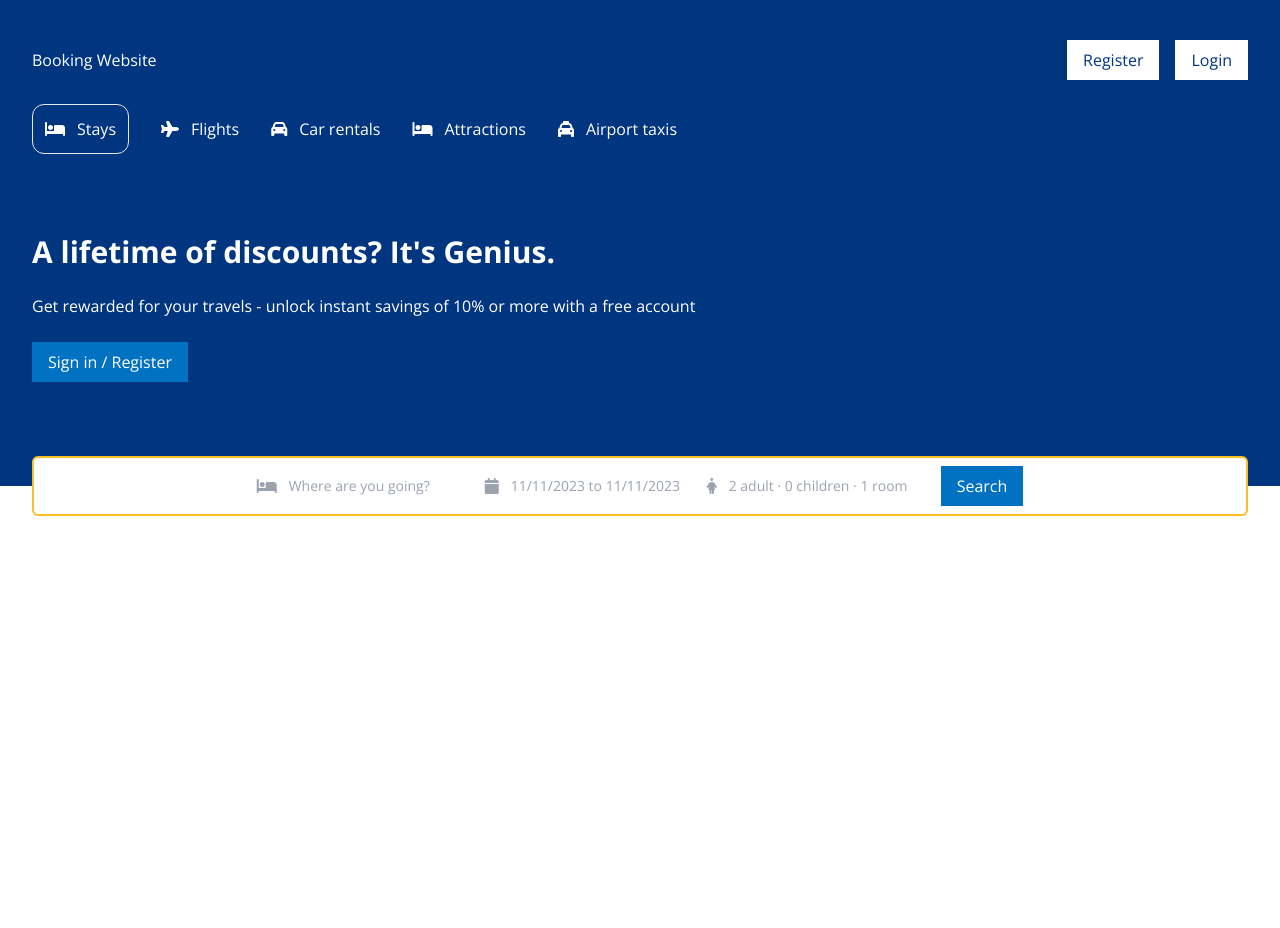
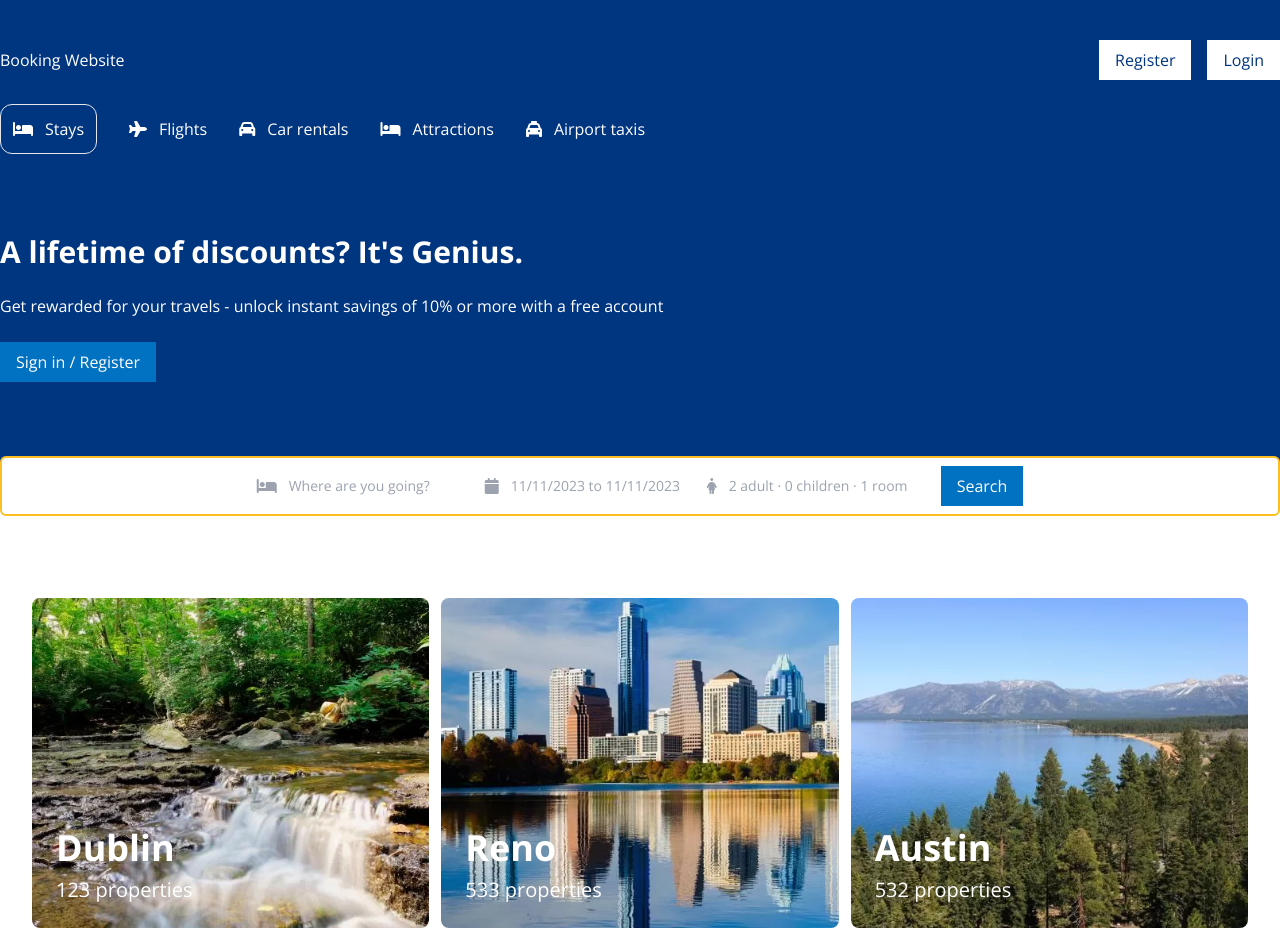
Before and after one commit to NDK1195/Assignment_1-RJS301x_1.0, a React (Vite) app: page / in a window 1280 px wide. Before the commit the page ends 800 px from the top, so only its background shows below. Built offline with nearby package versions, Linux system fonts and the light colour scheme.

Commit message:
Add city list, update container

```diff
--- a/src/pages/home/Home.jsx
+++ b/src/pages/home/Home.jsx
@@ -1,11 +1,17 @@
-import Header from './components/Header';
-import Navbar from './components/Navbar';
+import CityList from "./components/CityList";
+import Header from "./components/Header";
+import Navbar from "./components/Navbar";
 
 const Home = () => {
   return (
     <>
-      <Navbar />
-      <Header />
+      <section className="bg-color-#003580">
+        <Navbar />
+        <Header />
+      </section>
+      <section>
+        <CityList />
+      </section>
     </>
   );
 };
--- /dev/null
+++ b/src/pages/home/components/City.jsx
@@ -0,0 +1,11 @@
+export default function City({ name, subText, image }) {
+  return (
+    <div
+      className="flex h-[330px] w-full flex-col justify-end rounded-lg bg-cover bg-center bg-no-repeat p-6 text-white"
+      style={{ backgroundImage: `url(${image})` }}
+    >
+      <h3 className="text-4xl font-bold">{name}</h3>
+      <p className="mt-2 text-xl">{subText}</p>
+    </div>
+  );
+}
--- /dev/null
+++ b/src/pages/home/components/CityList.jsx
@@ -0,0 +1,12 @@
+import cities from "../../../../data/city.json";
+import City from "./City";
+
+export default function CityList() {
+  return (
+    <div className="container mx-auto mt-28 flex w-[calc(100%-64px)] flex-col items-center justify-between gap-3 md:flex-row ">
+      {cities.map((city) => (
+        <City key={city.name} {...city} />
+      ))}
+    </div>
+  );
+}
--- a/src/pages/home/components/Header.jsx
+++ b/src/pages/home/components/Header.jsx
@@ -3,7 +3,7 @@ import Input from "../../../utilities/Input";
 
 export default function Header() {
   return (
-    <header className="relative flex flex-col gap-6 bg-color-#003580 px-8 py-10 text-white">
+    <header className="container relative mx-auto flex flex-col gap-6 px-4 py-10 text-white lg:px-0">
       <h2 className="text-3xl font-bold">
         A lifetime of discounts? It&apos;s Genius.
       </h2>
@@ -14,7 +14,7 @@ export default function Header() {
       <Button className="mb-16 w-fit bg-[#0171c2] hover:bg-white hover:text-color-#003580">
         Sign in / Register
       </Button>
-      <div className="absolute bottom-0 left-0 flex w-[calc(100%-64px)] translate-x-[32px] translate-y-1/2 flex-col gap-4 rounded-md border-2 border-amber-400 bg-white p-2 md:flex-row md:items-center md:justify-center">
+      <div className="absolute bottom-0 left-0 flex w-[calc(100%-32px)] translate-x-[16px] translate-y-1/2 flex-col gap-4 rounded-md border-2 border-amber-400 bg-white p-2 md:flex-row md:items-center md:justify-center lg:w-full lg:translate-x-0">
         <form action="" className="flex flex-col items-center md:flex-row">
           <Input placeholder="Where are you going?" icon="fa-bed" />
           <Input placeholder="11/11/2023 to 11/11/2023" icon="fa-calendar" />
--- a/src/pages/home/components/NavBar.jsx
+++ b/src/pages/home/components/NavBar.jsx
@@ -19,7 +19,7 @@ export default function Navbar() {
   }
 
   return (
-    <nav className="bg-color-#003580 px-8 py-10">
+    <nav className="container mx-auto px-4 py-10 lg:px-0">
       <div className="mb-6 flex items-center justify-between text-white">
         <h1>Booking Website</h1>
         <div className="flex gap-4">
--- /dev/null
+++ b/src/pages/home/components/a.css
@@ -0,0 +1,3 @@
+.a {
+  background-image: "../../../../public/images/city_1.webp";
+}
```
